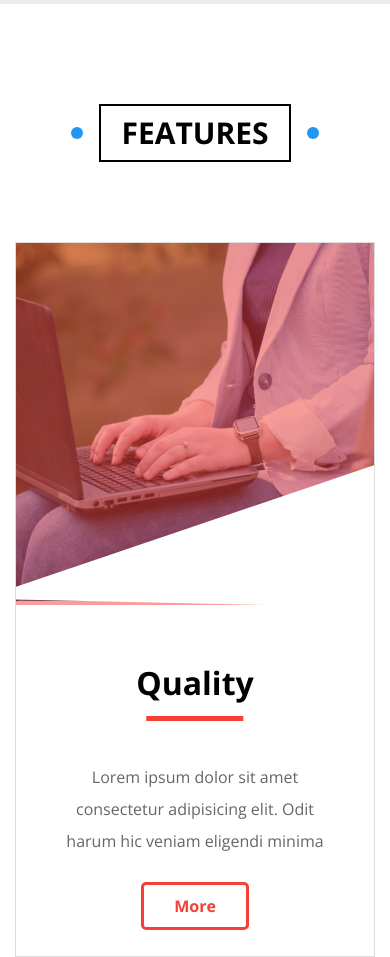
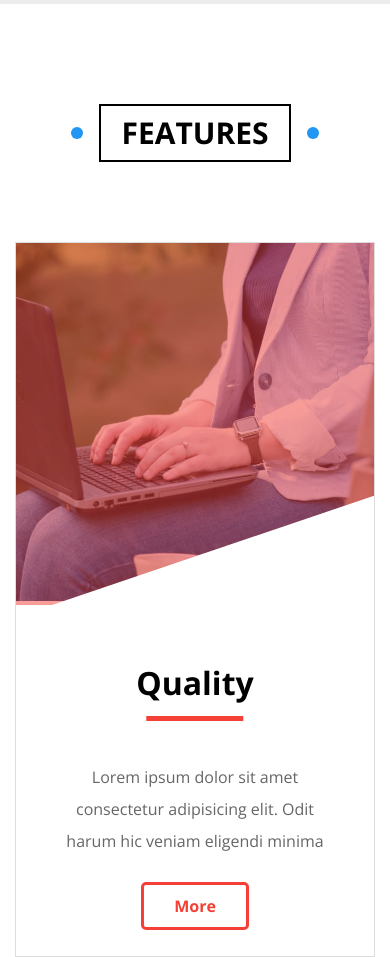
Before and after one commit to mohamedbensalem421/HTML-CSS-Template-Three, a plain HTML site: page index.html in a window 390 px wide. Shown: the part 7454-8411 px from the top of the page. Drawn offline with nearby package versions, Linux system fonts and the light colour scheme; files whose address does not match are found by name.

Commit message:
Update main.css

```diff
--- a/css/main.css
+++ b/css/main.css
@@ -507,7 +507,7 @@ header .drop-menu .links a i{
 #features .container .polygon{
   position: absolute;
   width: 120%;
-  top: 55px;
+  top: 8%;
   left: 50%;
   transform: translateX(-50%);
   height: 310px;
@@ -584,6 +584,11 @@ header .drop-menu .links a i{
 }
 #features .container .box:hover a::before{
   width: 100%;
+}
+@media (max-width: 767px) {
+  #features .container .polygon{
+    top: 12%;
+  }
 }
 /* end features */
 
```
